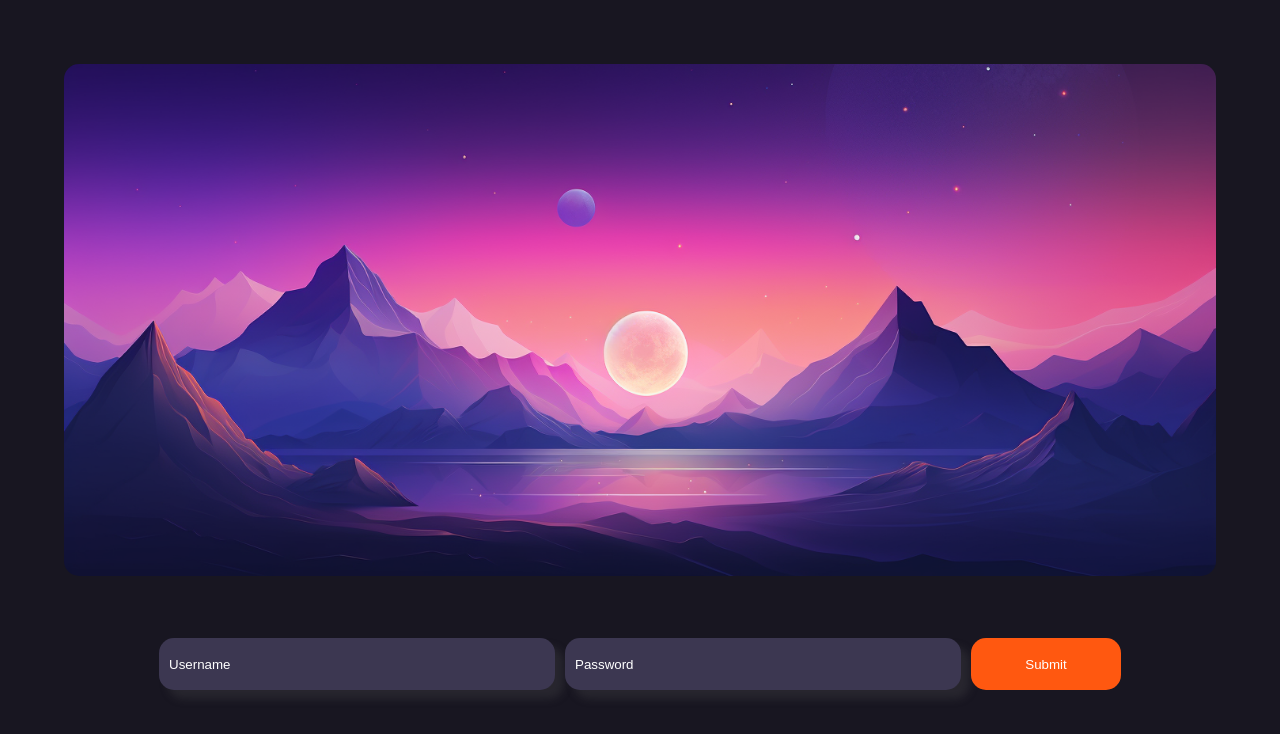
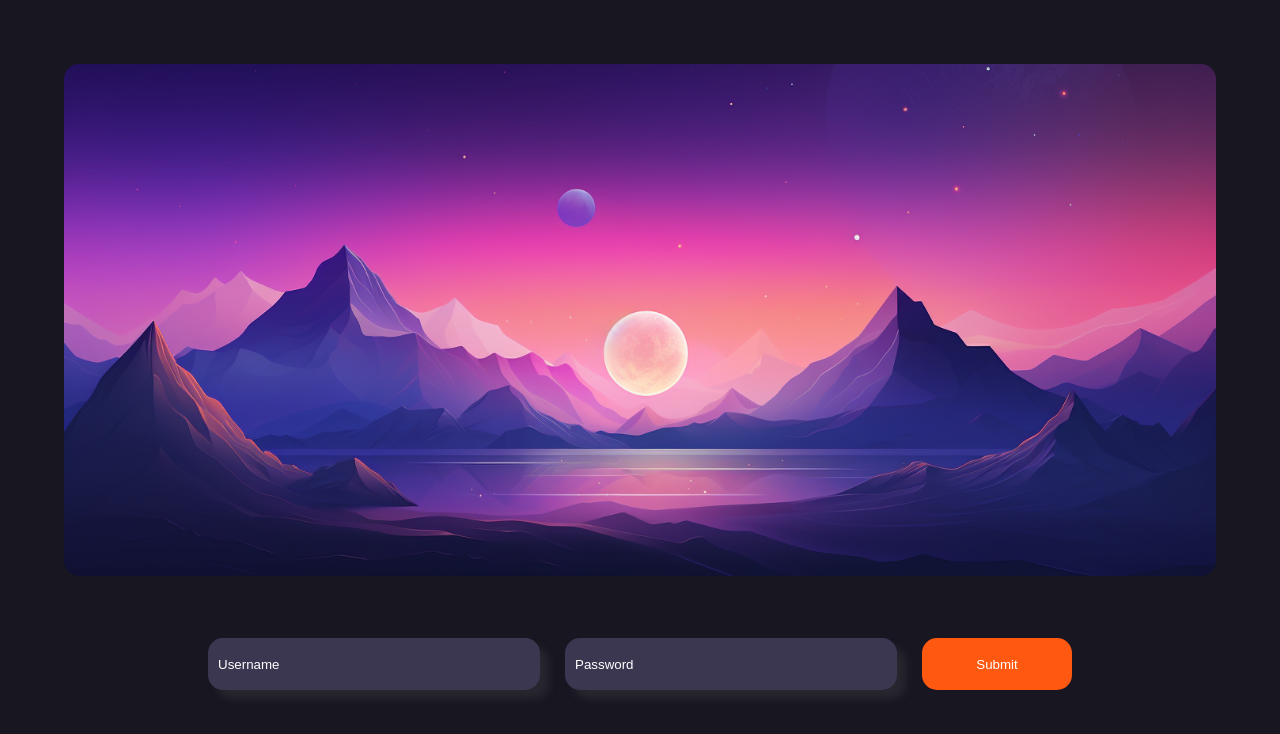
Before and after one commit to joppe2001/benkyo-test, a React (Create React App) app: page / in a window 1280 px wide. Shown: the top 734 px of the page. Built offline with nearby package versions, Linux system fonts and the light colour scheme.

Commit message:
[maestro-joppe] added the login component

```diff
--- a/src/components/molecules/form/Form.module.scss
+++ b/src/components/molecules/form/Form.module.scss
@@ -24,12 +24,13 @@
       align-items: center;
       border-radius: 15px;
       transition: all 0.3s ease-in-out;
-      margin-right: 10px;
+      margin-right: 25px;
+
       .input {
         border: none;
         // add border-radius to the first child
         height: 50px;
-        width: 30vw;
+        width: 25vw;
         border-radius: 15px;
         background-color: #3c3751;
         box-shadow: 9px 9px 9px rgba(89, 88, 88, 0.25);
```
